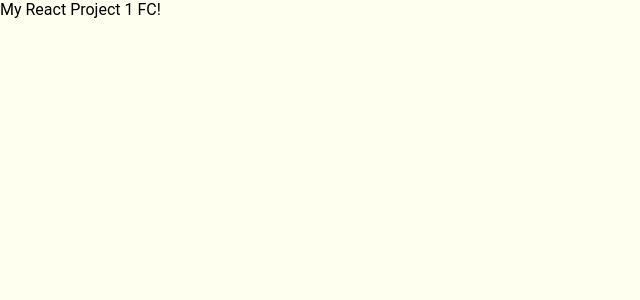
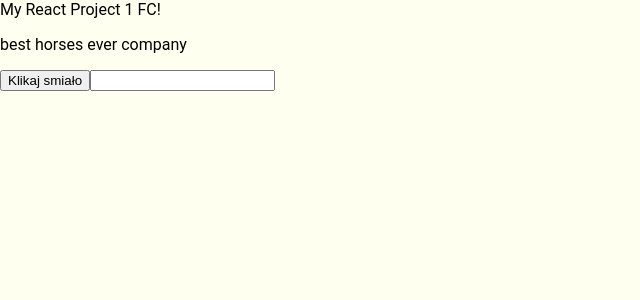
Before and after one commit to WIGUSIOWA/react1-project-fc, a React (Create React App) app: page / in a window 1280 px wide. Shown: the top 300 px of the page, without its empty margins (0-640 px from the left). Built offline with nearby package versions, Linux system fonts and the light colour scheme.

Commit message:
Proj R1 is started, just playing for now

```diff
--- a/src/App.js
+++ b/src/App.js
@@ -6,6 +6,10 @@ const App = () => {
 		<>
 			<div>My React Project 1 FC!</div>
 			<Nav className={"container"}>Navigation</Nav>
+			<p>best horses ever company</p>
+			<button>Klikaj smiało</button>
+			<input type="number"></input>
+			<form></form>
 		</>
 	);
 };
--- a/src/components/Nav/Nav.js
+++ b/src/components/Nav/Nav.js
@@ -1,4 +1,4 @@
 const Nav = () => {
-	return <nav className=""></nav>;
+	return <nav className="nav"></nav>;
 };
 export default Nav;
```
